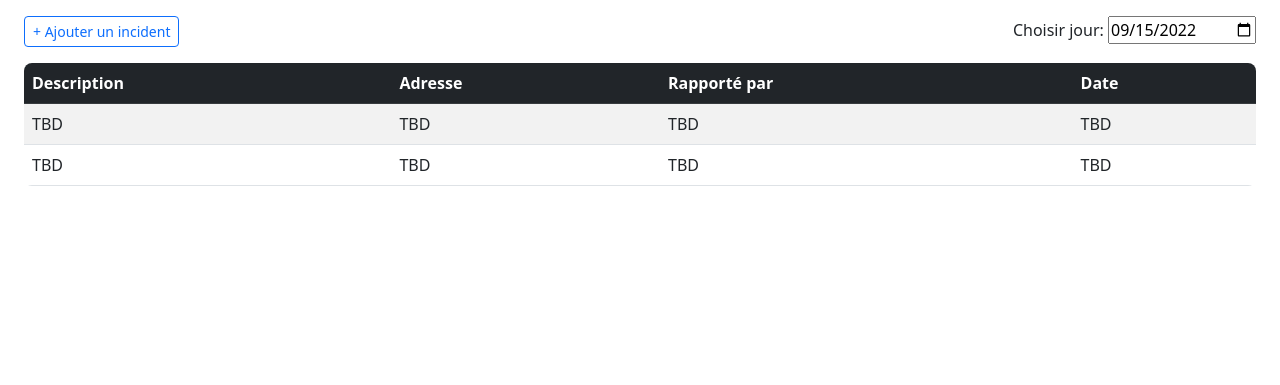
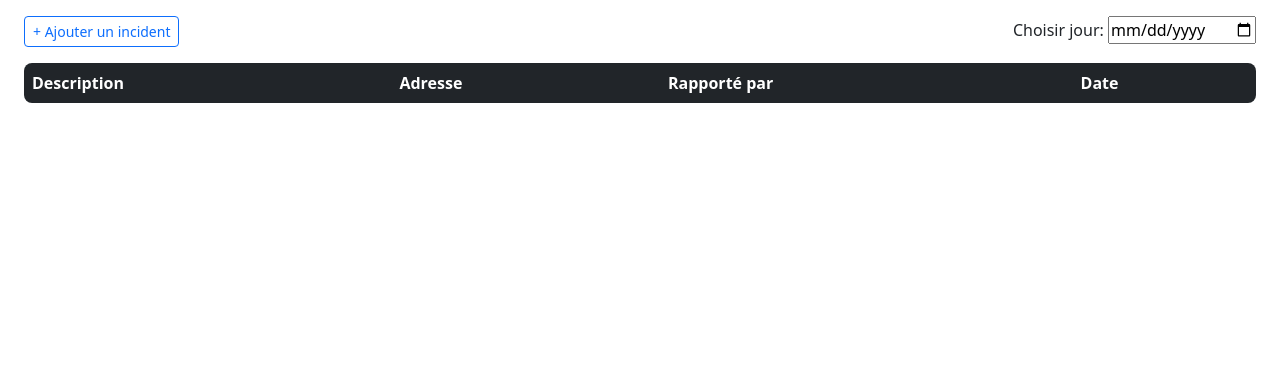
Before and after one commit to Emilevillette/LINFO1212-projet-preparatoire, a Node server app: page / in a window 1280 px wide. Shown: the part 59-444 px from the top of the page. Run offline with Node 20, Linux system fonts and the light colour scheme; data that the repository does not hold is empty; some libraries are stand-ins or nearby versions.

Commit message:
added incidents on main page, bug still to be squashed

```diff
--- a/app.js
+++ b/app.js
@@ -12,13 +12,12 @@ var app = express();
 
 //app.use(bodyparser.json); // FOR FUTURE USE WITH API
 
-//import {sequelize as db} from "./config/database";
-
 const {sequelize: db} = require("./config/database");
 const IncidentModel = require("./models/incidents");
 const UserModel = require("./models/users");
 const accountManager = require("./scripts/account_management");
 const incidentManager = require("./scripts/incident_management");
+const url = require("url");
 
 var public_dir = path.join(__dirname, 'public');
 
@@ -62,6 +61,12 @@ app.use(session({
 app.get('/', function (req, res) {
     res.render('pages/index.ejs', accountManager.page_render_options(req));
 });
+
+app.get('/get_incidents', urlencodedParser, function (req, res) {
+    incidentManager.retrieve_incidents(req.params.date).then(jsonres => {
+        res.json(jsonres);
+    })
+})
 
 app.get('/login', function (req, res) {
     res.render('pages/login.ejs', accountManager.page_render_options(req));
--- /dev/null
+++ b/public/js/retrieve_incidents.js
@@ -0,0 +1,18 @@
+const order = ["description", "address", "email", "createdAt"]
+
+function get_incidents(date) {
+    fetch(`/get_incidents?date=${date}`)
+        .then(jsonres => {
+            return jsonres.json()
+        })
+        .then(res => {
+            const table = document.getElementById("incident_table");
+            for (let i = 0; i < res.length; i++) {
+                const row = table.insertRow(1);
+                for (let j = 0; j < 4; j++) {
+                    const cell = row.insertCell(j);
+                    cell.innerHTML = res[i][order[j]];
+                }
+            }
+        })
+}
--- a/scripts/account_management.js
+++ b/scripts/account_management.js
@@ -10,8 +10,6 @@ class UserAlreadyExistsError extends Error {
 
 async function create_account(email, password, username, full_name) {
     try {
-        console.log("=====================")
-        console.log(email)
         if (await check_existing(email) !== false) {
             throw new UserAlreadyExistsError("Account already exists");
         }
@@ -34,7 +32,6 @@ async function create_account(email, password, username, full_name) {
 }
 
 async function check_existing(email) {
-    console.log(email)
     const account = await UserModel.findByPk(email);
     if (account) {
         return account;
--- a/scripts/incident_management.js
+++ b/scripts/incident_management.js
@@ -1,4 +1,5 @@
 const IncidentModel = require("../models/incidents");
+const {Op} = require("sequelize");
 
 async function create_incident(description, address, email) {
     await IncidentModel.create({
@@ -10,4 +11,19 @@ async function create_incident(description, address, email) {
     });
 }
 
-module.exports = {create_incident};
+function retrieve_incidents(date) {
+    if (date) {
+        return IncidentModel.findAll({
+            where: {
+                start_datetime: {
+                    [Op.gte]: date.toDate(),
+                },
+                raw: true,
+            }
+        });
+    } else {
+        return IncidentModel.findAll({raw: true});
+    }
+}
+
+module.exports = {create_incident, retrieve_incidents};
--- a/views/pages/index.ejs
+++ b/views/pages/index.ejs
@@ -1,17 +1,20 @@
 <!DOCTYPE html>
 <html lang="fr">
 <%- include('../partials/head.ejs') %>
+<head><script type="text/javascript" src="js/retrieve_incidents.js"></script></head>
 <body>
+
 <header>
     <%- include('../partials/navbar') %>
 </header>
 
 <div class="mt-3 ms-4 me-4 d-flex justify-content-between">
     <a href="/incident_input" class="btn btn-sm btn-outline-primary">+ Ajouter un incident</a>
-    <label id="today">Choisir jour: <input type="date" value="2022-09-15"></label>
+    <label id="today">Choisir jour: <input type="date" id="date-select" onchange="get_incidents(document.getElementById('date-select').value)"></label>
 </div>
+
 <div class="mt-3 mb-3 ms-4 me-4">
-    <table class="table table-striped table-hover rounded rounded-3 overflow-hidden">
+    <table class="table table-striped table-hover rounded rounded-3 overflow-hidden" id="incident_table">
         <thead class="table-dark">
         <tr>
             <th scope="col">Description</th>
@@ -22,21 +25,12 @@
         </thead>
         <tbody>
         <tr>
-            <td>TBD</td>
-            <td>TBD</td>
-            <td>TBD</td>
-            <td>TBD</td>
-        </tr>
-        <tr>
-            <td>TBD</td>
-            <td>TBD</td>
-            <td>TBD</td>
-            <td>TBD</td>
+
         </tr>
         </tbody>
     </table>
 </div>
-
+<script>get_incidents()</script>
 <div>
     <%- include('../partials/footer') %>
 </div>
--- a/views/pages/login.ejs
+++ b/views/pages/login.ejs
@@ -8,7 +8,7 @@
     <script src="js/connection_popup.js"></script>
 </header>
 
-<div class="rounded border m-3 p-2 w-50 text-light" style="display:none" id="connection_feedback">blabla</div>
+<div class="rounded border m-3 p-2 w-50 text-light" style="display:none" id="connection_feedback"></div>
 
 <div class="mt-3 mb-2 ms-3">
     <h2>Se connecter</h2>
```
